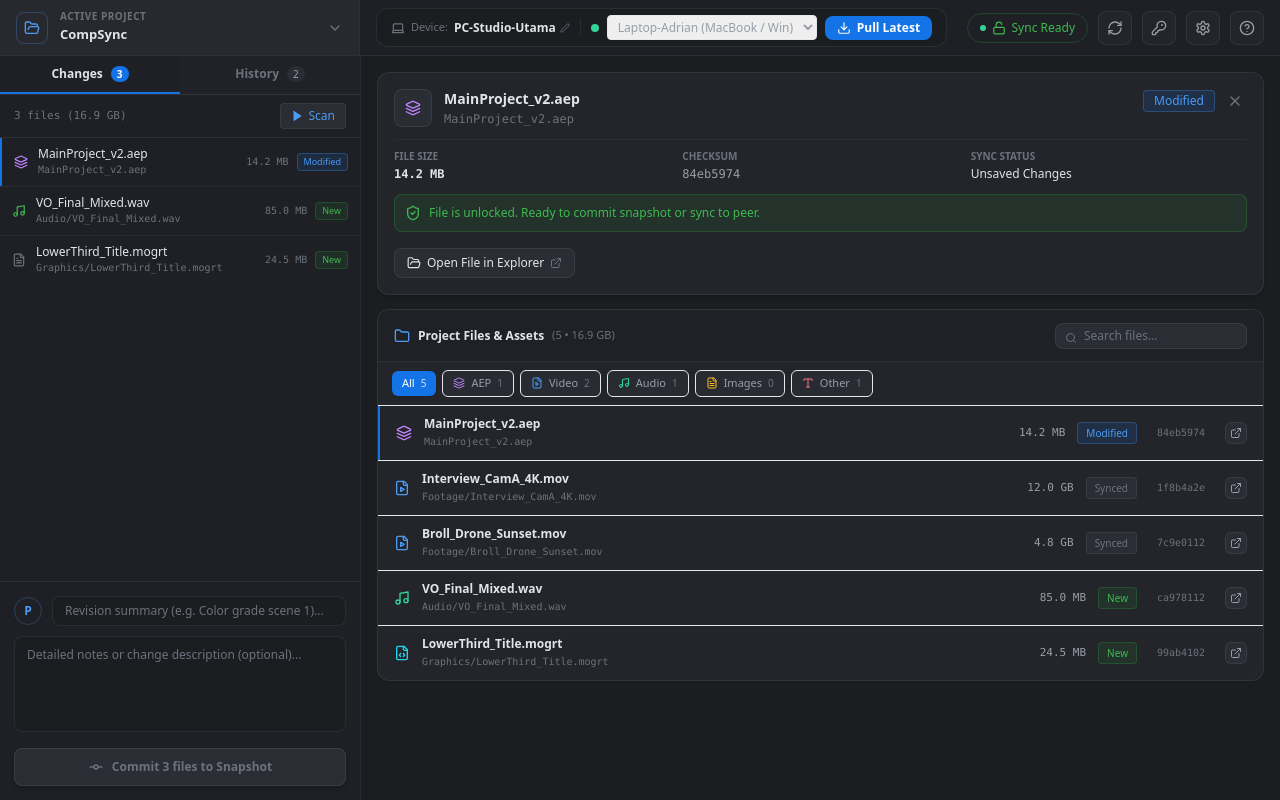
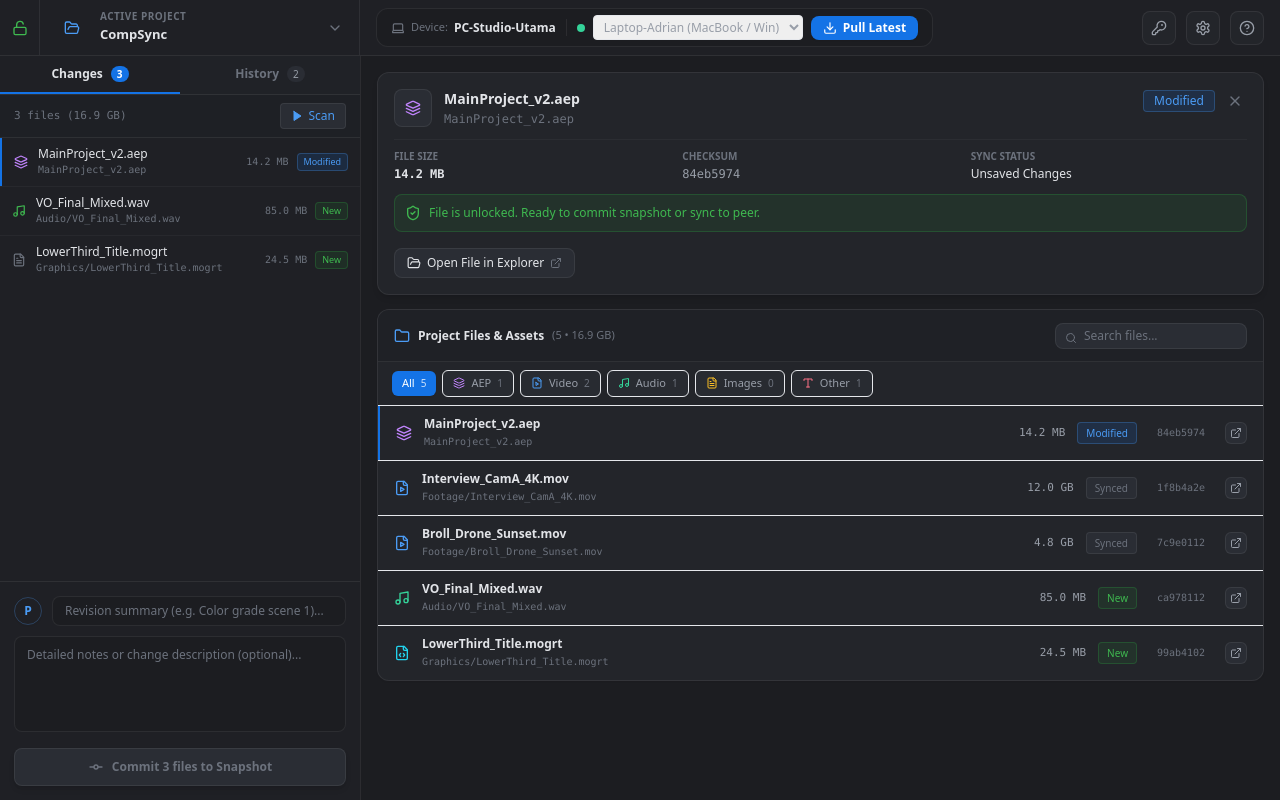
Before and after one commit to itsrynix/CompSync, a React (Vite) app in the folder frontend/: page / in a window 1280 px wide. Built offline with nearby package versions, Linux system fonts and the light colour scheme.

Commit message:
feat: streamline header controls and device settings

```diff
--- a/frontend/src/App.tsx
+++ b/frontend/src/App.tsx
@@ -711,6 +711,8 @@ export function App() {
         onSelectAccent={handleSelectAccent}
         language={language}
         onSelectLanguage={handleSelectLanguage}
+        deviceName={myDeviceName}
+        onRenameDevice={handleRenameMyDevice}
       />
 
       <PairingModal
--- a/frontend/src/components/ThemeSettingsModal.tsx
+++ b/frontend/src/components/ThemeSettingsModal.tsx
@@ -159,6 +159,8 @@ interface ThemeSettingsModalProps {
   onSelectAccent: (accentId: string) => void;
   language?: Language;
   onSelectLanguage?: (lang: Language) => void;
+  deviceName?: string;
+  onRenameDevice?: (name: string) => void;
 }
 
 export const ThemeSettingsModal: React.FC<ThemeSettingsModalProps> = ({
@@ -172,6 +174,8 @@ export const ThemeSettingsModal: React.FC<ThemeSettingsModalProps> = ({
   onSelectAccent,
   language = "en",
   onSelectLanguage,
+  deviceName = "",
+  onRenameDevice,
 }) => {
   const [activeTab, setActiveTab] = useState<"appearance" | "general">("appearance");
 
@@ -390,6 +394,16 @@ export const ThemeSettingsModal: React.FC<ThemeSettingsModalProps> = ({
             {activeTab === "general" && (
               <div className="space-y-6">
                 <div>
+                  <div className="text-[13px] font-medium text-gray-300 mb-2">Device name</div>
+                  <p className="text-xs text-studio-text-muted mb-3">This name is shown to paired computers on the LAN.</p>
+                  <input
+                    value={deviceName}
+                    onChange={(event) => onRenameDevice?.(event.target.value)}
+                    className="w-full max-w-sm rounded-lg border border-studio-border bg-studio-bg px-3 py-2 text-xs text-studio-text-primary outline-none focus:border-studio-blue"
+                    placeholder="e.g. Studio Desktop"
+                  />
+                </div>
+                <div>
                   <div className="text-[13px] font-medium text-gray-300 mb-2">
                     {t.languageLabel}
                   </div>
--- a/frontend/src/components/TopBar.tsx
+++ b/frontend/src/components/TopBar.tsx
@@ -4,11 +4,8 @@ import {
   FolderOpen,
   Lock,
   Unlock,
-  RefreshCw,
   HelpCircle,
   Download,
-  Edit2,
-  Check,
   Laptop,
   ArrowUpRight,
   ChevronDown,
@@ -85,8 +82,6 @@ export const TopBar: React.FC<Props> = ({
   leftWidth = 390,
   language = "en",
 }) => {
-  const [isEditingName, setIsEditingName] = useState(false);
-  const [tempName, setTempName] = useState(myDeviceName);
   const [selectedPeerIdx, setSelectedPeerIdx] = useState(0);
   const [isProjectMenuOpen, setIsProjectMenuOpen] = useState(false);
   const dropdownRef = useRef<HTMLDivElement>(null);
@@ -117,24 +112,19 @@ export const TopBar: React.FC<Props> = ({
     return () => document.removeEventListener("mousedown", handleClickOutside);
   }, []);
 
-  const handleSaveName = () => {
-    if (tempName.trim()) {
-      onRenameMyDevice(tempName.trim());
-    } else {
-      setTempName(myDeviceName);
-    }
-    setIsEditingName(false);
-  };
-
   return (
     <header className="bg-studio-sidebar border-b border-studio-border h-[56px] flex items-center select-none z-30">
       {/* 1. Left Section: Seamless Project Selector (No floating inner box) */}
-      <div
+      <div style={{ width: `${leftWidth}px` }} className="h-full flex items-stretch flex-shrink-0">
+        <div className={`w-10 flex items-center justify-center border-r border-studio-border ${isLocked ? "text-studio-red-text" : "text-studio-green-text"}`} title={isLocked ? t.lockedAE : t.syncReady}>
+          {isLocked ? <Lock className="w-4 h-4" /> : <Unlock className="w-4 h-4" />}
+        </div>
+        <div
         data-tour="step-1"
-        style={{ width: `${leftWidth}px` }}
+        style={{ width: `calc(${leftWidth}px - 40px)` }}
         className="h-full border-r border-studio-border relative flex-shrink-0 flex items-stretch"
         ref={dropdownRef}
-      >
+        >
         <button
           onClick={() => setIsProjectMenuOpen((prev) => !prev)}
           className={`w-full h-full flex items-center justify-between px-4 transition-colors text-left group cursor-pointer ${
@@ -145,7 +135,7 @@ export const TopBar: React.FC<Props> = ({
           title={t.selectProject}
         >
           <div className="flex items-center space-x-3 min-w-0 pr-2">
-            <div className="w-8 h-8 rounded-lg bg-studio-blue/15 border border-studio-blue-border flex items-center justify-center text-studio-blue-light font-bold text-sm flex-shrink-0">
+            <div className="w-8 h-8 rounded-lg bg-studio-blue/15 flex items-center justify-center text-studio-blue-light font-bold text-sm flex-shrink-0">
               <FolderOpen className="w-4 h-4" />
             </div>
 
@@ -264,6 +254,7 @@ export const TopBar: React.FC<Props> = ({
             </div>
           </div>
         )}
+        </div>
       </div>
 
       {/* 2. Right Section: Hub Sync + Actions */}
@@ -278,37 +269,7 @@ export const TopBar: React.FC<Props> = ({
             <Laptop className="w-3.5 h-3.5 text-studio-text-muted" />
             <span className="text-[11px] text-studio-text-muted">{t.device}</span>
 
-            {isEditingName ? (
-              <div className="flex items-center space-x-1">
-                <input
-                  type="text"
-                  value={tempName}
-                  onChange={(e) => setTempName(e.target.value)}
-                  onKeyDown={(e) => e.key === "Enter" && handleSaveName()}
-                  className="bg-studio-card border border-studio-blue rounded px-1.5 py-0.5 text-xs text-studio-text-primary w-28 focus:outline-none"
-                  autoFocus
-                />
-                <button
-                  onClick={handleSaveName}
-                  className="p-0.5 rounded bg-studio-blue text-white hover:bg-studio-blue-hover"
-                  title="Save Device Name"
-                >
-                  <Check className="w-3 h-3" />
-                </button>
-              </div>
-            ) : (
-              <button
-                onClick={() => {
-                  setTempName(myDeviceName);
-                  setIsEditingName(true);
-                }}
-                className="flex items-center space-x-1 text-xs font-semibold text-studio-text-primary hover:text-studio-blue-light transition-colors group"
-                title="Click to rename your device"
-              >
-                <span>{myDeviceName}</span>
-                <Edit2 className="w-2.5 h-2.5 text-studio-text-muted group-hover:text-studio-blue-light" />
-              </button>
-            )}
+            <span className="text-xs font-semibold text-studio-text-primary">{myDeviceName}</span>
           </div>
 
           {/* Peer Selector & Push/Pull Action */}
@@ -371,42 +332,6 @@ export const TopBar: React.FC<Props> = ({
           data-tour="step-3"
           className="flex items-center space-x-2.5 flex-shrink-0"
         >
-          {status?.is_initialized && (
-            <div
-              className={`flex items-center space-x-1.5 px-3 py-1.5 rounded-full border text-xs font-medium transition-colors ${
-                isLocked
-                  ? "bg-studio-red-bg border-studio-red-border text-studio-red-text"
-                  : "bg-studio-green-bg border-studio-green-border text-studio-green-text"
-              }`}
-            >
-              <span
-                className={`w-1.5 h-1.5 rounded-full ${
-                  isLocked ? "bg-red-400 animate-pulse" : "bg-emerald-400"
-                }`}
-              />
-              {isLocked ? (
-                <>
-                  <Lock className="w-3.5 h-3.5" />
-                  <span>{t.lockedAE}</span>
-                </>
-              ) : (
-                <>
-                  <Unlock className="w-3.5 h-3.5" />
-                  <span>{t.syncReady}</span>
-                </>
-              )}
-            </div>
-          )}
-
-          <button
-            onClick={onRefresh}
-            disabled={loading}
-            className="p-2 rounded-lg bg-studio-surface hover:bg-studio-card border border-studio-border text-studio-text-secondary hover:text-studio-text-primary transition-colors"
-            title={t.refresh}
-          >
-            <RefreshCw className={`w-4 h-4 ${loading ? "animate-spin" : ""}`} />
-          </button>
-
           {/* Icon-Only Settings Button */}
           <button
             onClick={onOpenPairing}
```
